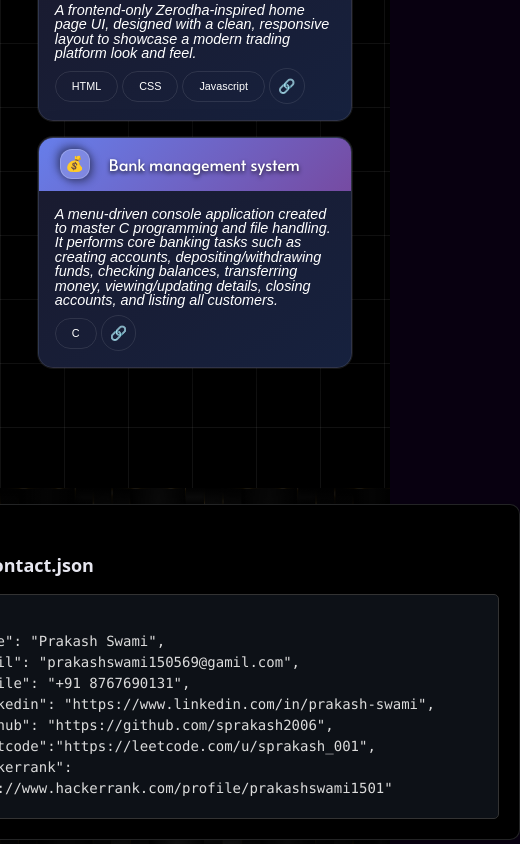
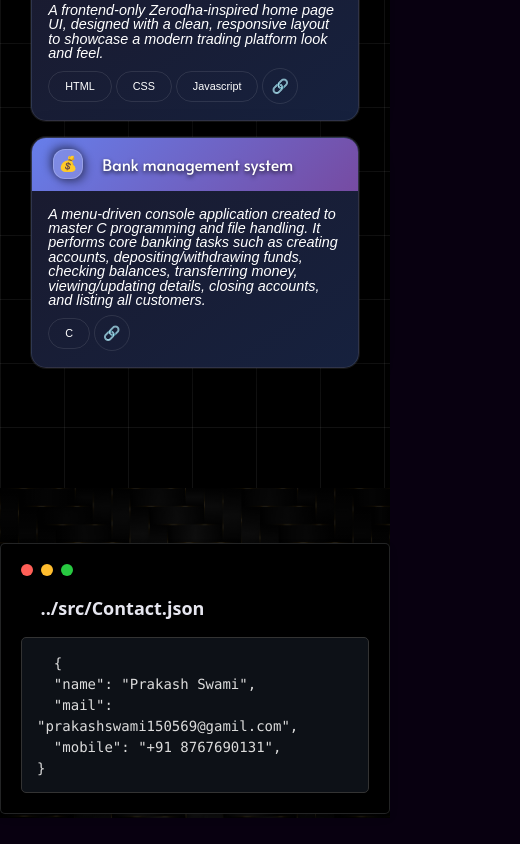
Before and after one commit to sprakash2006/Portfolio--Crafting-Digital-Identity, a React (Vite) app: page / in a window 390 px wide. Shown: the part 3938-4782 px from the top of the page, 520 px wide, since content can reach past the window. After the commit the page ends 4756 px from the top, so only its background shows below. Built offline with nearby package versions, Linux system fonts and the light colour scheme; a web font is replaced by a local one.

Commit message:
updated website

```diff
--- a/src/components/MacCodeCard.css
+++ b/src/components/MacCodeCard.css
@@ -90,4 +90,19 @@
 }
 
 
-@media (max-width: 480px) {}
+@media (max-width: 480px) {
+  .card {
+  width: 390px;
+  padding: 20px;
+  border-radius: 5px;
+  }
+  .code-editor {
+    height:40vw;
+  }
+  .card-title {
+    padding-left:5vw;
+  }
+  .mac-header {
+    padding-bottom:1vw;
+  }
+}
--- a/src/components/MacCodeCard.jsx
+++ b/src/components/MacCodeCardcomp.jsx
@@ -1,7 +1,7 @@
 import React from "react";
 import "./MacCodeCard.css";
 
-const MacCodeCard = () => {
+const MacCodeCardcomp = () => {
   return (
     <div className="card">
       <div className="mac-header">
@@ -28,4 +28,4 @@ const MacCodeCard = () => {
   );
 };
 
-export default MacCodeCard;
+export default MacCodeCardcomp;
--- /dev/null
+++ b/src/components/MacCodeCardmob.jsx
@@ -0,0 +1,27 @@
+import React from "react";
+import "./MacCodeCard.css";
+
+const MacCodeCardmob = () => {
+  return (
+    <div className="card">
+      <div className="mac-header">
+        <span className="red"></span>
+        <span className="yellow"></span>
+        <span className="green"></span>
+      </div>
+      <span className="card-title">../src/Contact.json</span>
+      <div className="code-editor">
+        <pre>
+          <code>{`  {
+  "name": "Prakash Swami",
+  "mail": "prakashswami150569@gamil.com",
+  "mobile": "+91 8767690131",
+}
+`}</code>
+        </pre>
+      </div>
+    </div>
+  );
+};
+
+export default MacCodeCardmob;
--- a/src/components/ProjectCard.css
+++ b/src/components/ProjectCard.css
@@ -130,7 +130,7 @@
 
 @media (max-width: 450px) {
     .proj-card {
-        width: 120%;
+        width: 125%;
     }
     .proj-logo {
         width: 30px;
--- a/src/pages/contact.css
+++ b/src/pages/contact.css
@@ -90,3 +90,9 @@
 /* .profCard {
   scale:1.5;
 } */
+
+@media (max-width: 480px) {
+  .contact-page {
+    flex-direction: column;
+  }
+}
--- a/src/pages/contact.jsx
+++ b/src/pages/contact.jsx
@@ -1,17 +1,21 @@
 import React from 'react'
 import './contact.css'
-import MacCodeCard from '../components/MacCodeCard'
+import MacCodeCardComp from '../components/MacCodeCardcomp'
+import MacCodeCardMob from '../components/MacCodeCardmob'
 import ContactAni from '../components/ContactAni'
+import useMediaQuery from '../Hooks/useMediaQuery';
 
 const Contact = () => {
+  const isMobile = useMediaQuery("(max-width: 391px)");
+
   return (
     <>
       <div className='contact-page'>
         <div className='profCard'>
-          <ContactAni />
+          {!isMobile && <ContactAni />}
         </div>
         <div className='conCard'>
-          <MacCodeCard />
+          {isMobile ? <MacCodeCardMob /> : <MacCodeCardComp />}
         </div>
       </div>
     </>
```
